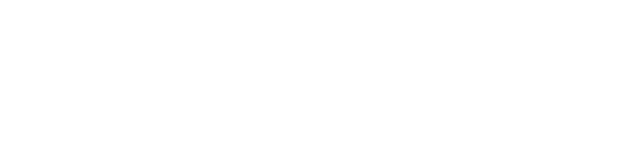
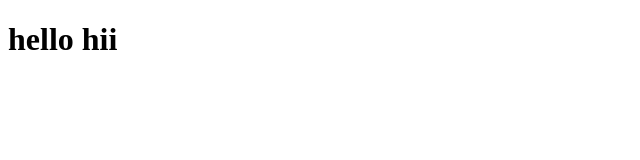
Before and after one commit to vsachinhere/Git-Learning, a plain HTML site: page about.html in a window 1280 px wide. Shown: the whole page, without its empty margins (0-640 px from the left). Drawn offline with Linux system fonts and the light colour scheme.

Commit message:
file ignore

```diff
--- a/about.html
+++ b/about.html
@@ -6,5 +6,7 @@
     <meta name="viewport" content="width=device-width, initial-scale=1.0" />
     <title>AboutUs</title>
   </head>
-  <body></body>
+  <body>
+    <h1>hello hii</h1>
+  </body>
 </html>
```
Also changed, not shown: 1 other file.
